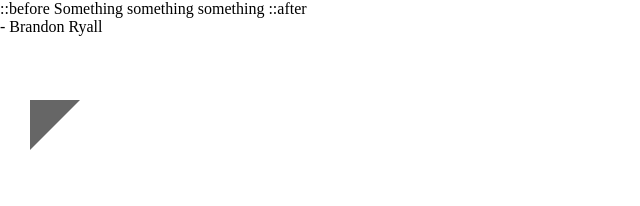
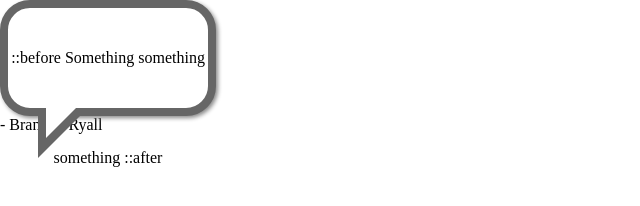
Before and after one commit to rhinosaurus/rhinosaurus.github.io, a plain HTML site: page index.html in a window 1280 px wide. Shown: the whole page, without its empty margins (0-640 px from the left). Drawn offline with Linux system fonts and the light colour scheme.

Commit message:
something

```diff
--- a/resources/css/styles.css
+++ b/resources/css/styles.css
@@ -1,5 +1,21 @@
 body {
 	margin: 0 auto;
+}
+
+.bubble {
+	position: relative;
+	width: 200px;
+	height: 100px;
+	text-align: center;
+	line-height: 100px;
+	background-color: #fff;
+	border: 8px solid #666;
+	-webkit-border-radius: 30px;
+	-moz-border-radius: 30px;
+	border-radius: 30px;
+	-webkit-box-shadow: 2px 2px 4px #888;
+	-moz-box-shadow: 2px 2px 4px #888;
+	box-shadow: 2px 2px 4px #888;
 }
 
 .bubble:before {
@@ -12,3 +28,14 @@ body {
 	border: 25px solid;
 	border-color: #666 transparent transparent #666;
 }
+
+.bubble:after {
+	content: ' ';
+	position: absolute;
+	width: 0;
+	height: 0;
+	left: 38px;
+	top: 100px;
+	border: 15px solid;
+	border-color: #fff transparent transparent #fff;
+}
```
